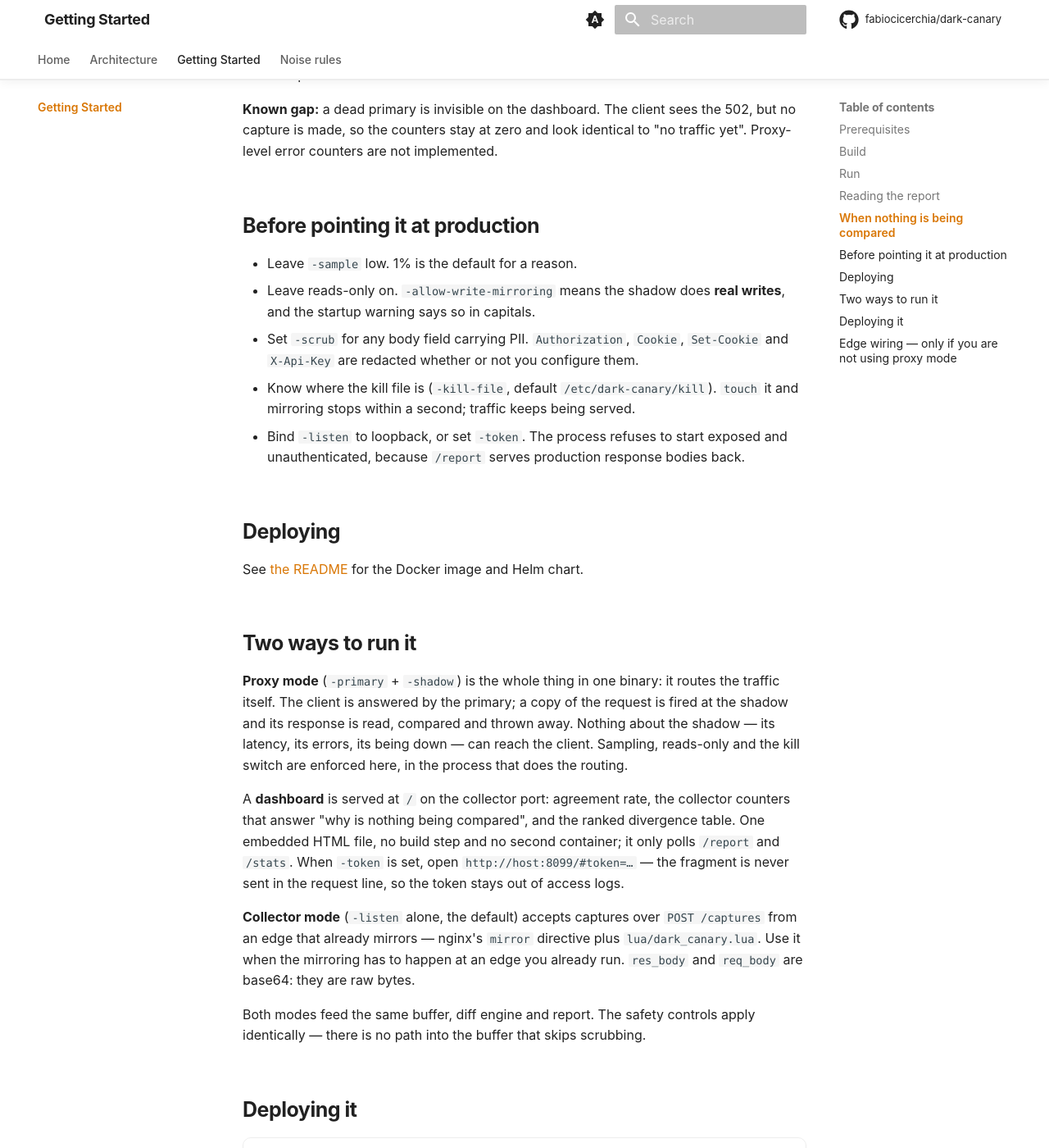
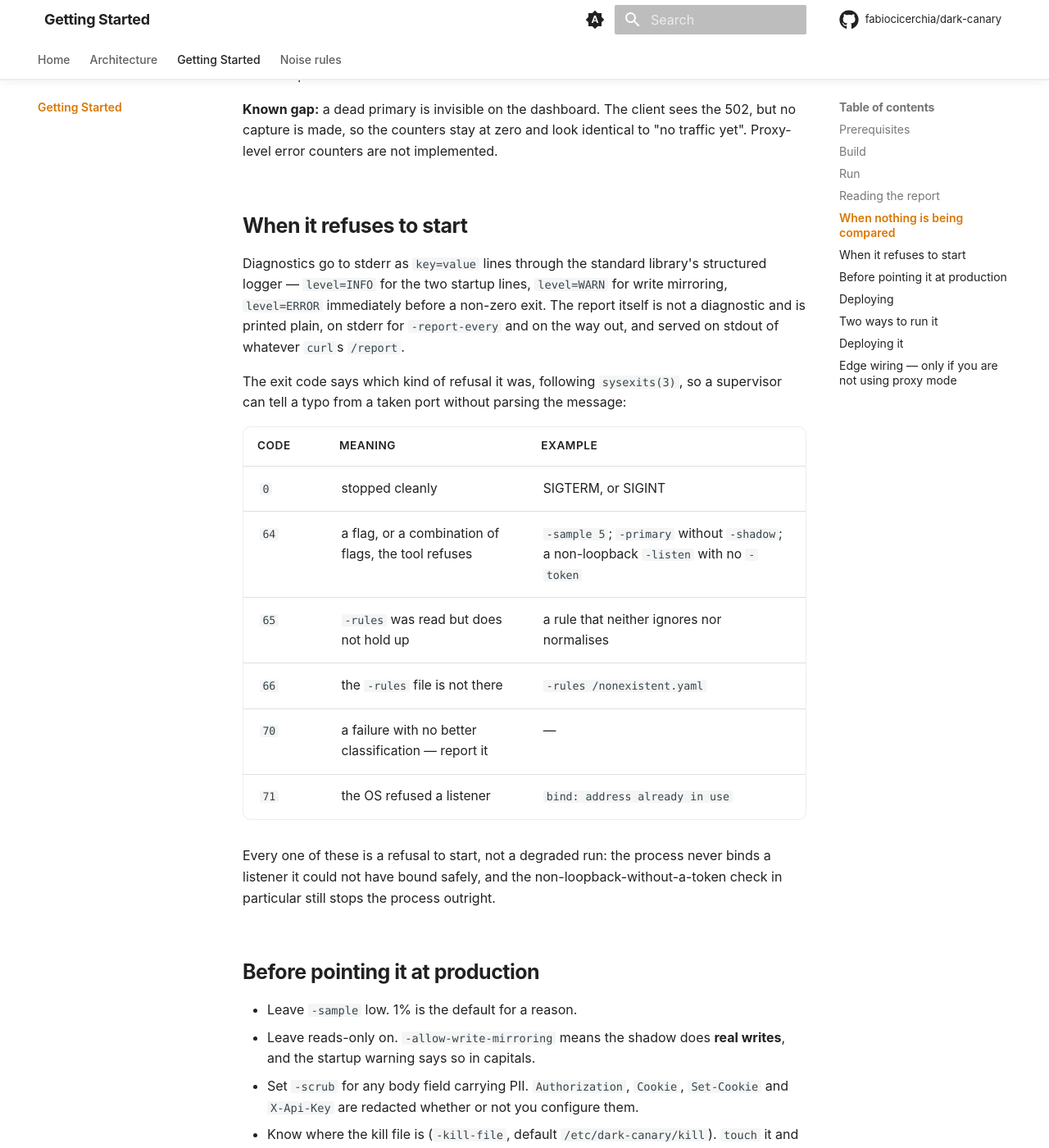
Before and after one commit to fabiocicerchia/dark-canary, an MkDocs documentation site: the page built from docs/getting-started.md, in a window 1280 px wide and 1400 px high, scrolled down 3041 px. Shown: the whole window at 82% size. Built offline with MkDocs 1.6.1 and Material for MkDocs 9.7.7, drawn with Linux system fonts in a browser that asks for light colours; comment, search, counter and statistics services are not loaded.

Commit message:
docs(DOCS): record the exit-code table and the new files
getting-started gains the sysexits table and a line on the structured stderr;
architecture gains rows for config.go and exit.go.

Co-Authored-By: Claude Opus 5 (1M context) <noreply@anthropic.com>
Claude-Session: https://claude.ai/code/session_01FYquPM8rKJHXEEpxsbymj1

```diff
--- a/docs/getting-started.md
+++ b/docs/getting-started.md
@@ -104,6 +104,30 @@ the tool exists to produce.
 502, but no capture is made, so the counters stay at zero and look identical to
 "no traffic yet". Proxy-level error counters are not implemented.
 
+## When it refuses to start
+
+Diagnostics go to stderr as `key=value` lines through the standard library's
+structured logger — `level=INFO` for the two startup lines, `level=WARN` for
+write mirroring, `level=ERROR` immediately before a non-zero exit. The report
+itself is not a diagnostic and is printed plain, on stderr for `-report-every`
+and on the way out, and served on stdout of whatever `curl`s `/report`.
+
+The exit code says which kind of refusal it was, following `sysexits(3)`, so a
+supervisor can tell a typo from a taken port without parsing the message:
+
+| Code | Meaning | Example |
+| --- | --- | --- |
+| `0` | stopped cleanly | SIGTERM, or SIGINT |
+| `64` | a flag, or a combination of flags, the tool refuses | `-sample 5`; `-primary` without `-shadow`; a non-loopback `-listen` with no `-token` |
+| `65` | `-rules` was read but does not hold up | a rule that neither ignores nor normalises |
+| `66` | the `-rules` file is not there | `-rules /nonexistent.yaml` |
+| `70` | a failure with no better classification — report it | — |
+| `71` | the OS refused a listener | `bind: address already in use` |
+
+Every one of these is a refusal to start, not a degraded run: the process never
+binds a listener it could not have bound safely, and the non-loopback-without-a-token
+check in particular still stops the process outright.
+
 ## Before pointing it at production
 
 - Leave `-sample` low. 1% is the default for a reason.
```
Also changed, not shown: docs/architecture.md (+2 -0 lines).
